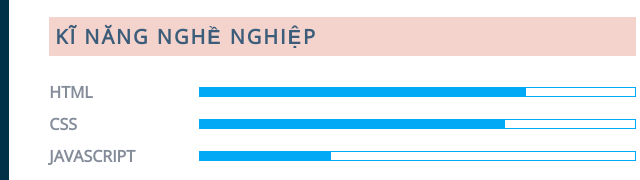
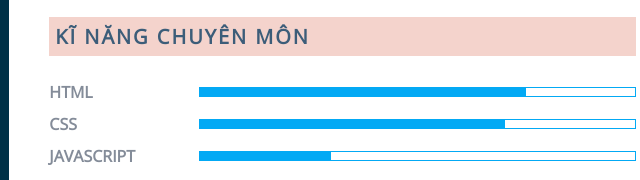
Before and after one commit to oggy1123/vanan.cv, a plain HTML site: page index.html in a window 1280 px wide. Shown: the part 582-762 px from the top of the page, 464-1104 px from the left. Drawn offline with nearby package versions, Linux system fonts and the light colour scheme.

Commit message:
Update index.html

```diff
--- a/index.html
+++ b/index.html
@@ -123,7 +123,7 @@
 				</li>
 			</ul> -->
 			<div class="about_skills">
-				<h2 class="title2">kĩ năng nghề nghiệp</h2>
+				<h2 class="title2">kĩ năng chuyên môn</h2>
 				<div class="box">
 					<h5>Html</h5>
 					<div class="percent">
```
